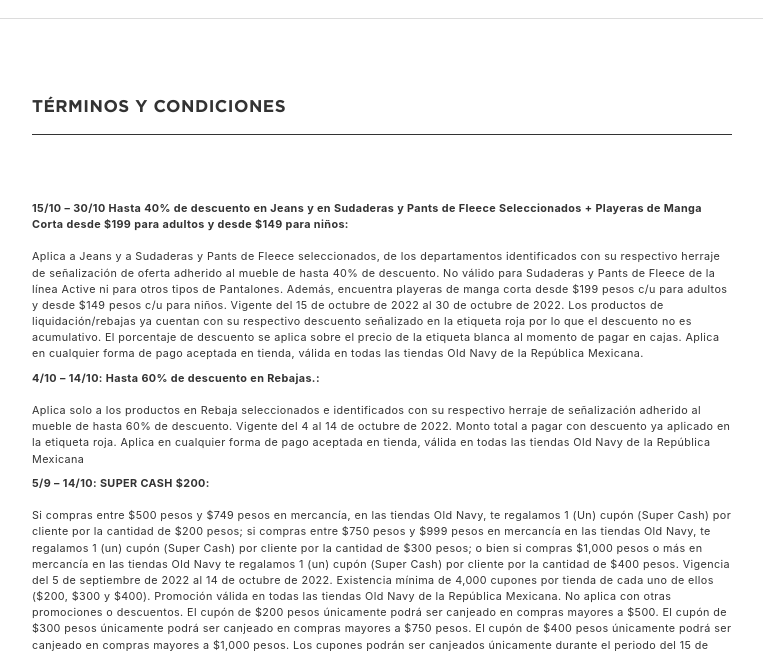
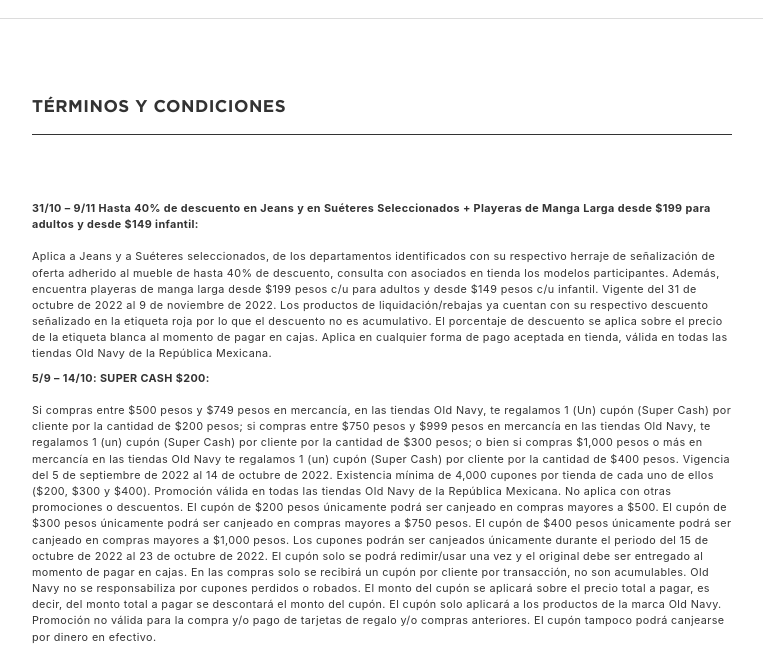
Before and after one commit to vicogh/oldnavy, a plain HTML site: page terminos-y-condiciones.html in a window 1280 px wide. Shown: the part 115-766 px from the top of the page, without its empty margins (258-1021 px from the left). Drawn offline with Linux system fonts and the light colour scheme.

Commit message:
adding banner promotions and modifying banner in home and terms

```diff
--- a/terminos-y-condiciones.html
+++ b/terminos-y-condiciones.html
@@ -33,29 +33,18 @@
 					</h1>
 					<div class="internal-page__summary">
 						<p class="static-layout__paragraph">
-							<strong>15/10 – 30/10 Hasta 40% de descuento en Jeans y en Sudaderas y Pants de Fleece
-								Seleccionados + Playeras de Manga Corta desde $199 para adultos y desde $149 para
-								niños:</strong>
+							<strong>31/10 – 9/11 Hasta 40% de descuento en Jeans y en Suéteres Seleccionados + Playeras
+								de Manga Larga desde $199 para adultos y desde $149 infantil:</strong>
 							<br><br>
-							Aplica a Jeans y a Sudaderas y Pants de Fleece seleccionados, de los departamentos
-							identificados con su respectivo herraje de señalización de oferta adherido al mueble de
-							hasta 40% de descuento. No válido para Sudaderas y Pants de Fleece de la línea Active ni
-							para otros tipos de Pantalones. Además, encuentra playeras de manga corta desde $199 pesos
-							c/u para adultos y desde $149 pesos c/u para niños. Vigente del 15 de octubre de 2022 al 30
-							de octubre de 2022. Los productos de liquidación/rebajas ya cuentan con su respectivo
-							descuento señalizado en la etiqueta roja por lo que el descuento no es acumulativo. El
-							porcentaje de descuento se aplica sobre el precio de la etiqueta blanca al momento de pagar
-							en cajas. Aplica en cualquier forma de pago aceptada en tienda, válida en todas las tiendas
-							Old Navy de la República Mexicana.
-						</p>
-						<p class="static-layout__paragraph">
-							<strong>4/10 – 14/10: Hasta 60% de descuento en Rebajas.:</strong>
-							<br><br>
-							Aplica solo a los productos en Rebaja seleccionados e identificados con su respectivo
-							herraje de señalización adherido al mueble de hasta 60% de descuento. Vigente del 4 al 14 de
-							octubre de 2022. Monto total a pagar con descuento ya aplicado en la etiqueta roja. Aplica
-							en cualquier forma de pago aceptada en tienda, válida en todas las tiendas Old Navy de la
-							República Mexicana
+							Aplica a Jeans y a Suéteres seleccionados, de los departamentos identificados con su
+							respectivo herraje de señalización de oferta adherido al mueble de hasta 40% de descuento,
+							consulta con asociados en tienda los modelos participantes. Además, encuentra playeras de
+							manga larga desde $199 pesos c/u para adultos y desde $149 pesos c/u infantil. Vigente del
+							31 de octubre de 2022 al 9 de noviembre de 2022. Los productos de liquidación/rebajas ya
+							cuentan con su respectivo descuento señalizado en la etiqueta roja por lo que el descuento
+							no es acumulativo. El porcentaje de descuento se aplica sobre el precio de la etiqueta
+							blanca al momento de pagar en cajas. Aplica en cualquier forma de pago aceptada en tienda,
+							válida en todas las tiendas Old Navy de la República Mexicana.
 						</p>
 						<p class="static-layout__paragraph">
 							<strong>5/9 – 14/10: SUPER CASH $200:</strong>
```
Also changed, not shown: index.html (+2 -2 lines), resources/images/BANNER-DESC-40-DESK-011122.jpg (added), resources/images/BANNER-DESC-40-MOBILE-011122.jpg (added).
